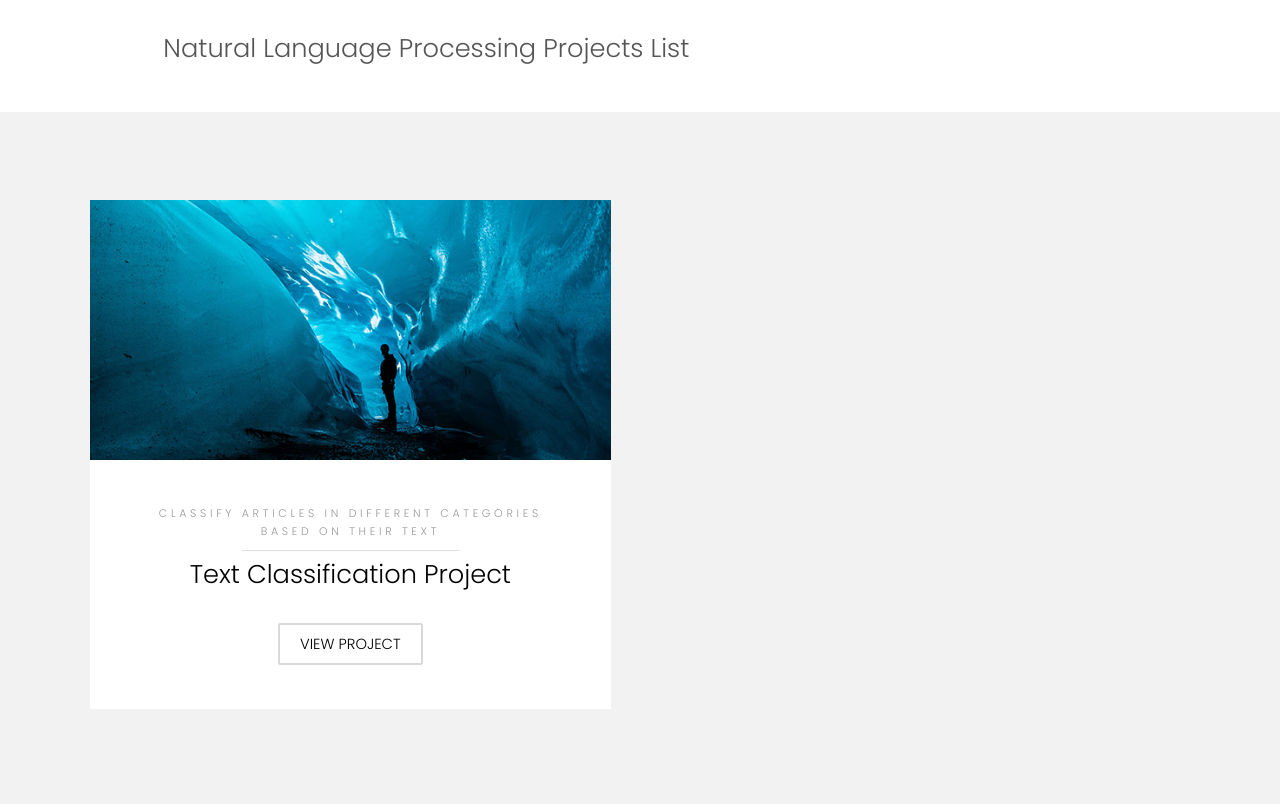
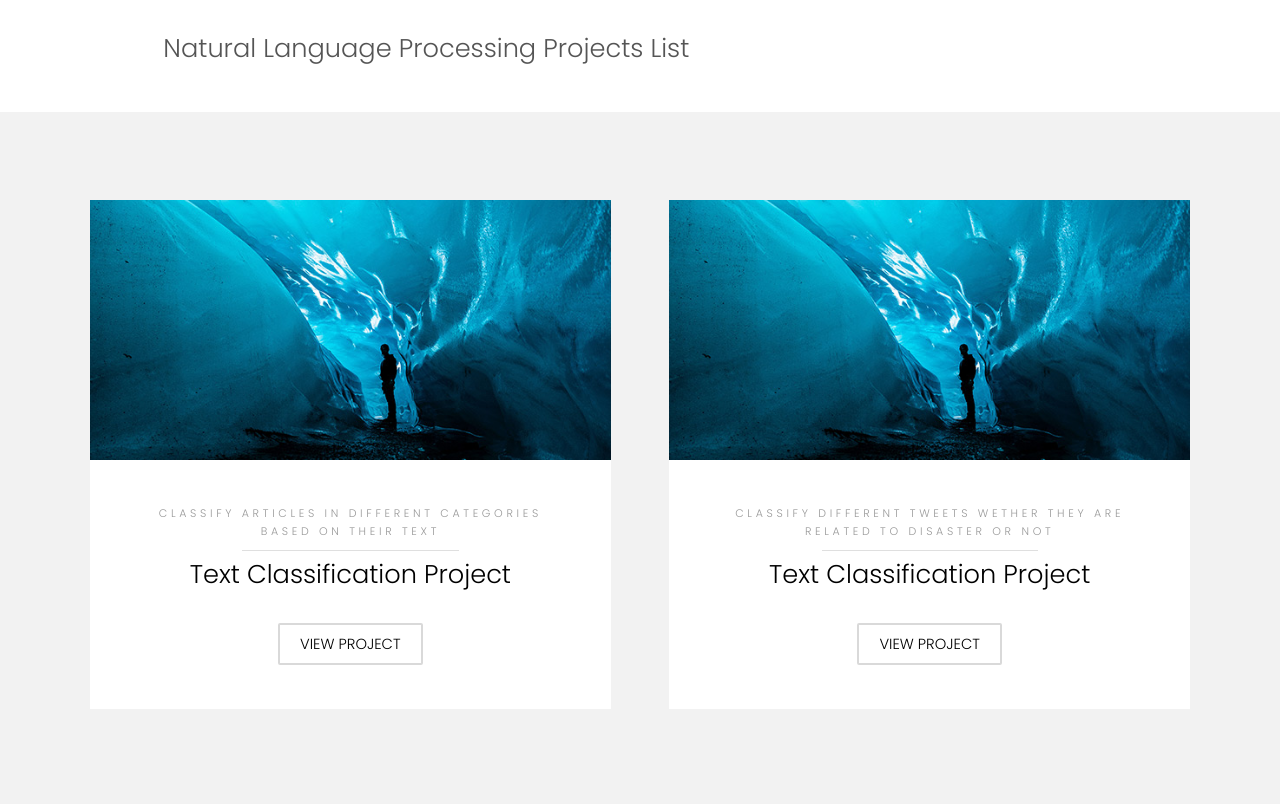
Before and after one commit to sanwalsahil/herokuDemo, a Flask app: page /nlpProjIndex in a window 1280 px wide. Shown: the part 317-1121 px from the top of the page. Run offline with Flask 2, Linux system fonts and the light colour scheme; parts of the project's set-up code (start-up, migrations or seed data) failed here and were passed over.

Commit message:
nlp disaster tweets

```diff
--- a/app.py
+++ b/app.py
@@ -2,13 +2,8 @@
 import numpy as np
 import tensorflow as tf
 import math
-#from keras.models import load_model
-#from keras.utils import CustomObjectScope
-#from keras.initializers import glorot_uniform
-#import keras
 import cv2
 from flask import Flask, request, jsonify, render_template, send_file, send_from_directory
-#from werkzeug import secure_filename
 from pathlib import Path
 import pickle
 import pandas as pd
@@ -226,7 +221,7 @@ def flower_pred():
         val = np.argmax(res[0])
         result = species[val]
 
-        return render_template('dlProjects/butterflyClassify.html', prediction_text='Image of flower given belongs to '+result+' Category.')
+        return render_template('dlProjects/flowerClassify.html', prediction_text='Image of flower given belongs to '+result+' Category.')
 
 @app.route('/predict',methods=['POST'])
 def predict():
@@ -259,27 +254,21 @@ def article_predict():
     text = text[0]
 #D:\herokuDemo\savedModels\nlp\articleClassification
     with open('savedModels/nlp/articleClassification/leEnc.pkl', 'rb') as file:
-        print(file)
         leEnc = pickle.load(file)
 
     with open('savedModels/nlp/articleClassification/tvEnc.pkl', 'rb') as file:
-        print(file)
         tvEnc = pickle.load(file)
 
     with open('savedModels/nlp/articleClassification/stop_words.pkl', 'rb') as file:
-        print(file)
         stop_words = pickle.load(file)
 
     with open('savedModels/nlp/articleClassification/stemmer.pkl', 'rb') as file:
-        print(file)
         stemmer = pickle.load(file)
 
     with open('savedModels/nlp/articleClassification/lemmatizer.pkl', 'rb') as file:
-        print(file)
         lemmatizer = pickle.load(file)
 
     with open('savedModels/nlp/articleClassification/classModel', 'rb') as file:
-        print(file)
         model = pickle.load(file)
 
     def preprocess(text):
@@ -303,6 +292,107 @@ def article_predict():
     catList = ['Business','Entertainment','Politics','Sport','Technology']
 
     return render_template('nlpProjects/articleClassify.html', prediction_text=' Article belongs to '+catList[result[0]]+' category.')
+
+#------------------- BBC ARTICLE CLASSIFICATION --------------------------#
+@app.route('/disasterTweet')
+def disasterTweet():
+    return render_template('nlpProjects/disasterTweet.html')
+
+@app.route('/disasterTweet_predict',methods=['POST'])
+def disasterTweet_predict():
+    import re
+    from bs4 import BeautifulSoup
+    from nltk import word_tokenize
+    import string
+    from nltk.corpus import stopwords
+    from nltk import WordNetLemmatizer
+
+    def remove_emoji(text):
+        emoji_pattern = re.compile("["
+                                   u"\U0001F600-\U0001F64F"  # emoticons
+                                   u"\U0001F300-\U0001F5FF"  # symbols & pictographs
+                                   u"\U0001F680-\U0001F6FF"  # transport & map symbols
+                                   u"\U0001F1E0-\U0001F1FF"  # flags (iOS)
+                                   u"\U00002702-\U000027B0"
+                                   u"\U000024C2-\U0001F251"
+                                   "]+", flags=re.UNICODE)
+        return emoji_pattern.sub(r'', text)
+
+    def remove_url(text):
+        # remove urls
+        url = re.compile(r'https?://\S+|www\.\S+')
+        return url.sub(r'', text)
+
+    def remove_html(w):
+        soup = BeautifulSoup(w)
+        text = soup.get_text()
+        return w
+
+    def cleanData(data):
+        # remove urls
+        data['text'] = data['text'].apply(lambda x: remove_url(x))
+
+        # remove emojis
+        data['text'] = data['text'].apply(lambda x: remove_emoji(x))
+
+        # tokenizing words
+        data['text'] = data['text'].apply(lambda x: word_tokenize(x))
+
+        # convert all text to lowercase
+        data['text'] = data['text'].apply(lambda x: [w.lower() for w in x])
+
+        # remove html tags
+        data['text'] = data['text'].apply(lambda x: [remove_html(w) for w in x])
+
+        # prepare regex for char filtering
+        re_punc = re.compile('[%s]' % re.escape(string.punctuation))
+
+        # removing puncutations
+        data['text'] = data['text'].apply(lambda x: [re_punc.sub('', w) for w in x])
+
+        # removing non alphabetic words
+        data['text'] = data['text'].apply(lambda x: [w for w in x if w.isalpha()])
+
+        # removing stopwords
+        data['text'] = data['text'].apply(lambda x: [w for w in x if w not in stopwords.words('english')])
+
+        # removing short words
+        data['text'] = data['text'].apply(lambda x: [w for w in x if len(w) > 2])
+        return data
+
+    text = [x for x in request.form.values()]
+    text = text[0]
+
+    dataTrial = pd.DataFrame([text], columns=['text'])
+    dataTrial = cleanData(dataTrial)
+
+    lem = WordNetLemmatizer()
+    dataTrial['text'] = dataTrial['text'].apply(lambda x: [lem.lemmatize(w) for w in x])
+    dataTrial['text'] = dataTrial['text'].apply(lambda x: ' '.join(x))
+
+    with open('savedModels/nlp/disasterTweetClassification/regModel', 'rb') as file:
+        model = pickle.load(file)
+
+    with open('savedModels/nlp/disasterTweetClassification/tfidfFit', 'rb') as file:
+        tfidf = pickle.load(file)
+
+    Xtest = dataTrial['text']
+    Xtest = tfidf.transform(Xtest)
+    Xtest = Xtest.toarray()
+    y_pred = model.predict(Xtest)[0]
+
+    if y_pred == 1:
+        msg = 'Tweet is disaster related'
+    else:
+        msg = 'Tweet is not related to disaster'
+
+
+
+    return render_template('nlpProjects/disasterTweet.html',prediction_text=msg)
+
+
+
+
 #######################################################################################################################
 ############################# CONPUTER VISION #############################
 ###########################################################################
--- a/requirements.txt
+++ b/requirements.txt
@@ -1,3 +1,6 @@
+re
+bs4
+string
 nltk
 requests
 opencv-contrib-python-headless
--- a/templates/nlpProjects/index.html
+++ b/templates/nlpProjects/index.html
@@ -57,6 +57,26 @@
                 </div>
             </div>
 
+            <div>
+                <div class="box">
+                    <div class="image fit">
+
+                        <img src="{{ url_for('static', filename='images/templateLook/pic02.jpg') }}">
+                    </div>
+                    <div class="content">
+                        <header class="align-center">
+                            <p>Classify different tweets wether they are related to disaster or not</p>
+                            <h2>Text Classification Project</h2>
+                        </header>
+                        <p> </p>
+                        <footer class="align-center">
+                            <a href="{{ url_for('disasterTweet') }}" class="button alt">View Project</a>
+                            <!--<a target="_blank" href="https://www.kaggle.com/mohansacharya/graduate-admissions" class="button alt">GitHub Repository</a>-->
+                        </footer>
+                    </div>
+                </div>
+            </div>
+
 
 
         </div>
```
Also changed, not shown: templates/nlpProjects/disasterTweet.html (added, +108 -0 lines), 2 other files.
